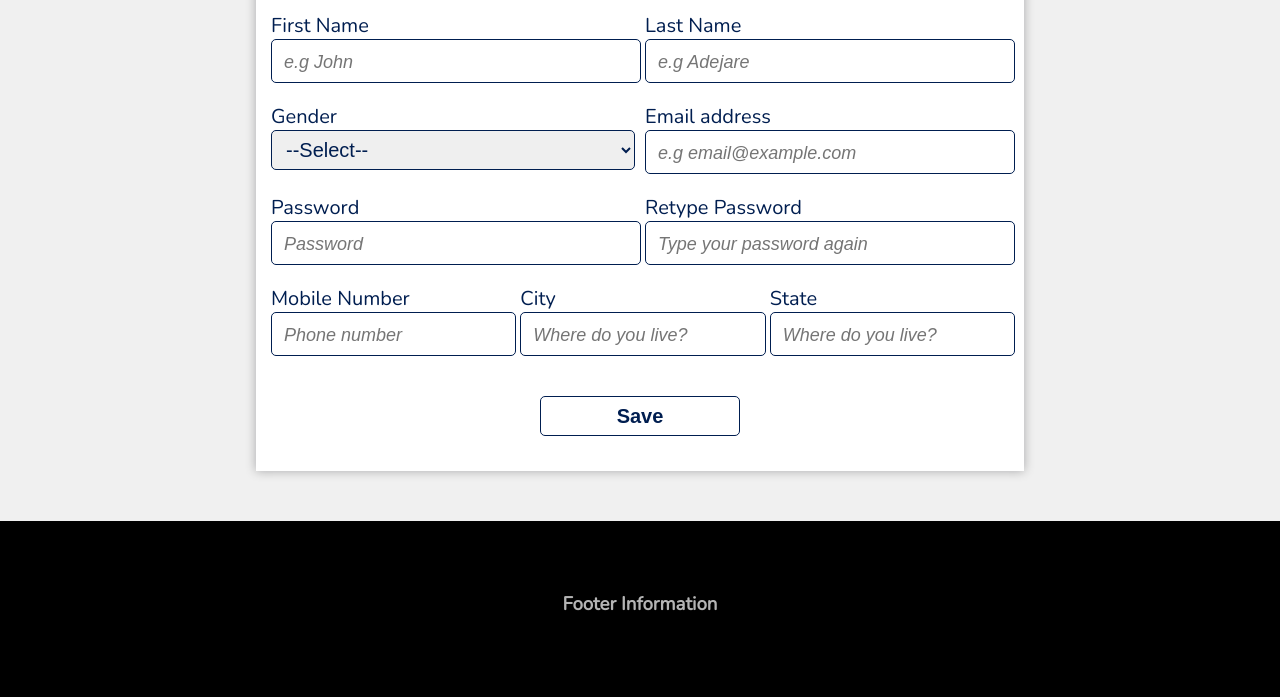
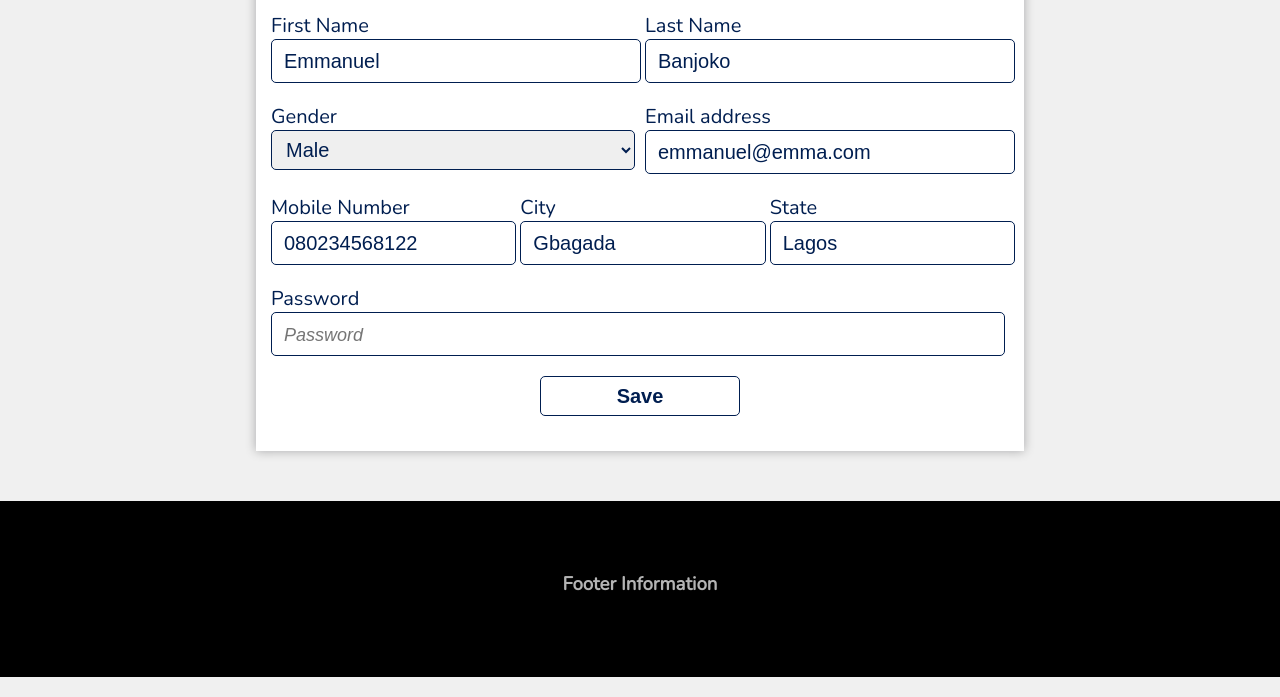
Before and after one commit to enJames/ridemyway, a plain HTML site: page UI/edit.html in a window 1280 px wide. Shown: the part 229-926 px from the top of the page. Drawn offline with nearby package versions, Linux system fonts and the light colour scheme.

Commit message:
Pre-populate edit form

```diff
--- a/UI/edit.html
+++ b/UI/edit.html
@@ -87,50 +87,44 @@
                         <div class="input-group">
                             <div class="input-wrapper">
                                 <label for="firstname">First Name</label>
-                                <input type="text" id="firstname" placeholder="e.g John">
+                                <input type="text" id="firstname" value="Emmanuel">
                             </div>
                             <div class="input-wrapper">
                                 <label for="lastname">Last Name</label>
-                                <input type="text" id="lastname" placeholder="e.g Adejare">
+                                <input type="text" id="lastname" value="Banjoko">
                             </div>
                         </div>
                         <div class="input-group">
                             <div class="input-wrapper">
                                 <label for="gender">Gender</label>
                                 <select>
-                                    <option value="" hidden selected>--Select--</option>
+                                    <option value="" hidden>--Select--</option>
                                     <option value="Female">Female</option>
-                                    <option value="Male">Male</option>
+                                    <option value="Male" selected>Male</option>
                                 </select>
                             </div>
                             <div class="input-wrapper">
                                 <label for="email">Email address</label>
-                                <input type="text" id="email" placeholder="e.g email@example.com">
-                            </div>
-                        </div>
-                        <div class="input-group">
-                            <div class="input-wrapper">
-                                <label for="password">Password</label>
-                                <input type="text" id="password" placeholder="Password">
-                            </div>
-                            <div class="input-wrapper">
-                                <label for="repassword">Retype Password</label>
-                                <input type="text" id="repassword" placeholder="Type your password again">
+                                <input type="text" id="email" value="emmanuel@emma.com">
                             </div>
                         </div>
                         <div class="input-group">
                             <div class="input-wrapper">
                                 <label for="phone">Mobile Number</label>
-                                <input type="tel" id="phone" placeholder="Phone number">
+                                <input type="tel" id="phone" value="080234568122">
                             </div>
                             <div class="input-wrapper">
                                 <label for="city">City</label>
-                                <input type="text" id="city" placeholder="Where do you live?">
+                                <input type="text" id="city" value="Gbagada">
                             </div>
                             <div class="input-wrapper">
                                 <label for="state">State</label>
-                                <input type="text" id="state" placeholder="Where do you live?">
+                                <input type="text" id="state" value="Lagos">
                             </div>
+                        </div>
+                        <div class="input-wrapper">
+                            <label for="password">Password</label>
+                            <input type="text" id="password" placeholder="Password">
                         </div>
                         <div class="btn-wrapper">
                             <button type="submit" class="form-btn" id="submit">Save</button>
```
